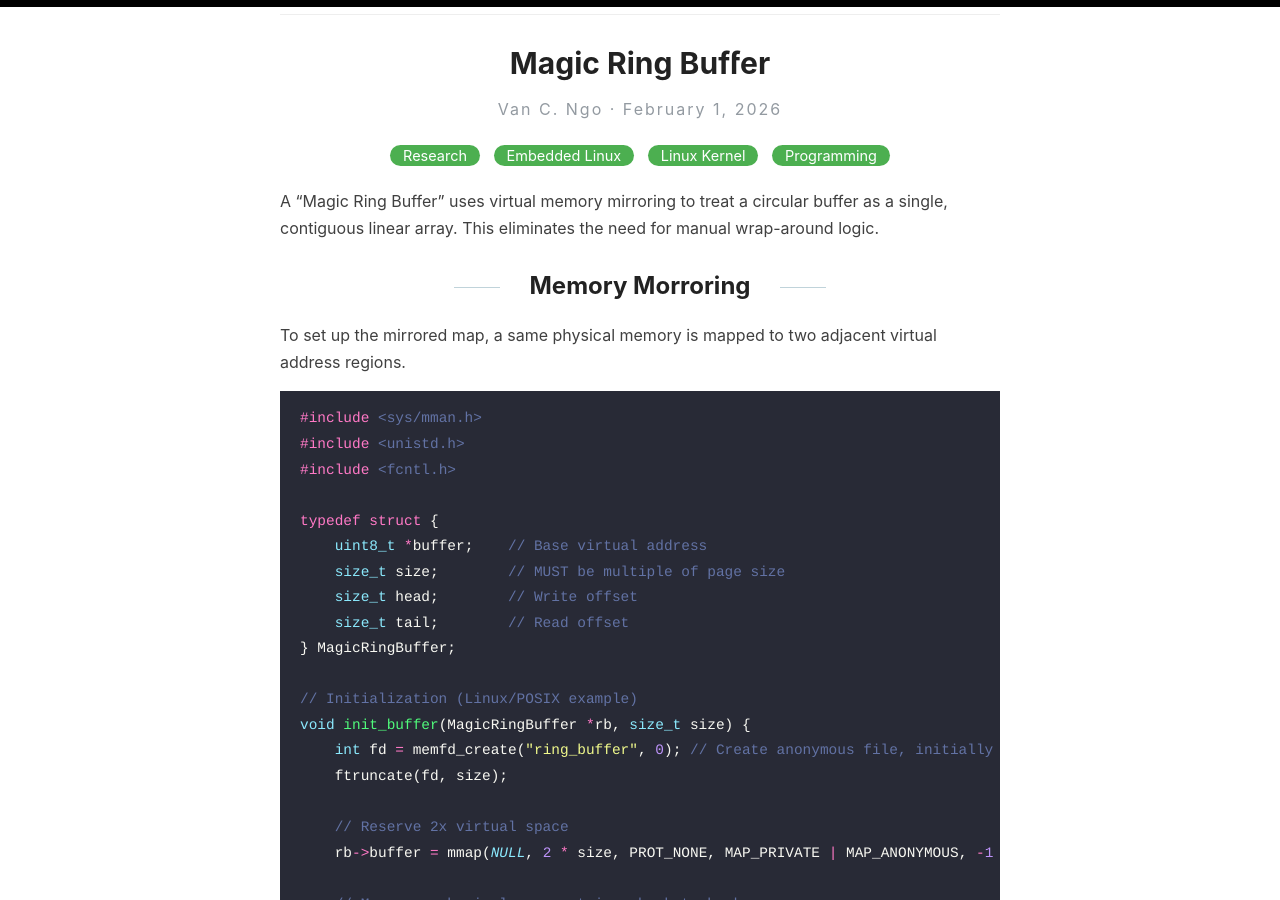
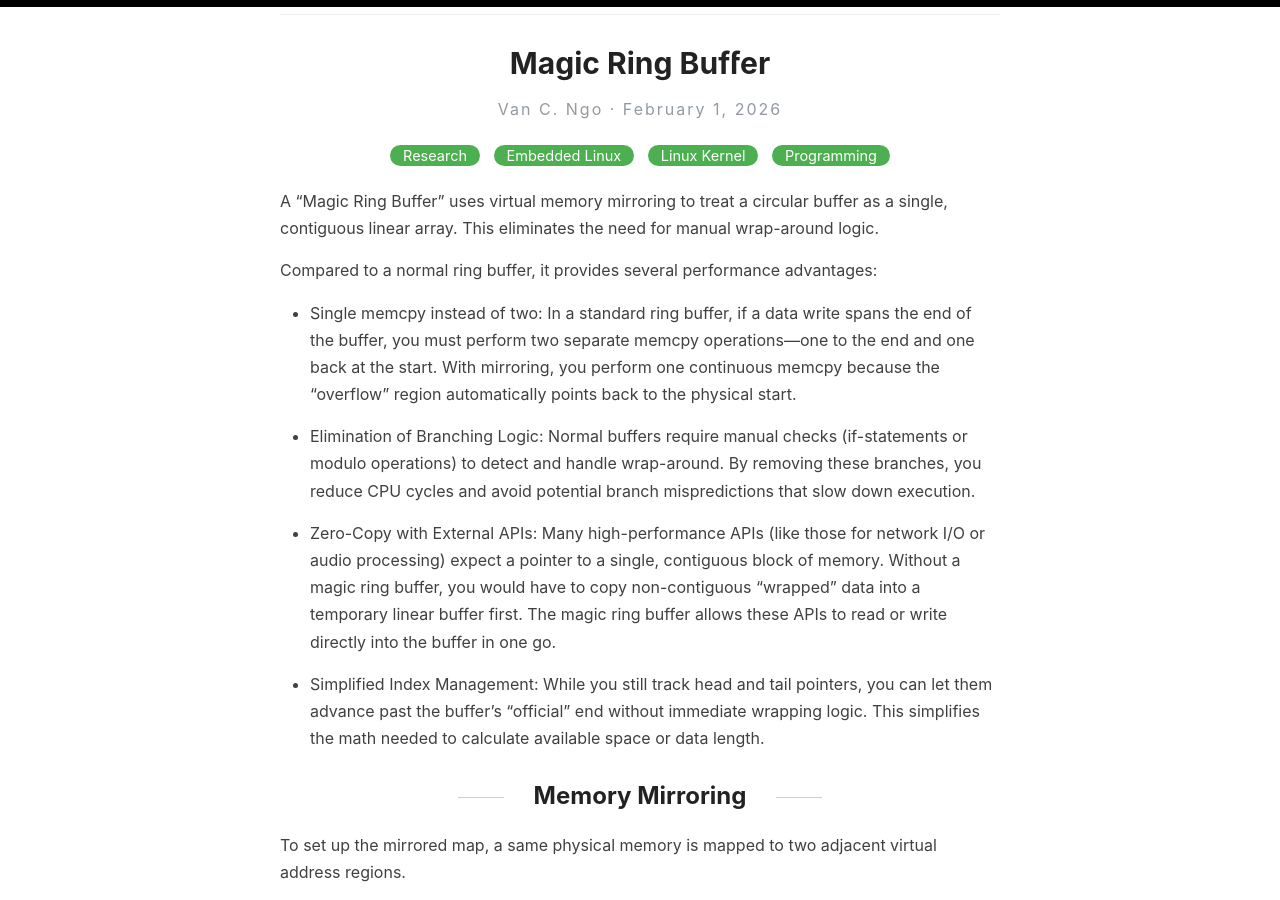
Before and after one commit to channgo2203/channgo2203.github.io, a Jekyll site: the page built from _posts/2026-02-01-magic-ring-buffer.md, in a window 1280 px wide and 900 px high, scrolled down 276 px. Built offline with Jekyll 4.4.1, drawn with Linux system fonts in a browser that asks for light colours.

Commit message:
ringbuffer

```diff
--- a/_posts/2026-02-01-magic-ring-buffer.md
+++ b/_posts/2026-02-01-magic-ring-buffer.md
@@ -14,7 +14,17 @@ comments: true
 
 A "Magic Ring Buffer" uses virtual memory mirroring to treat a circular buffer as a single, contiguous linear array. This eliminates the need for manual wrap-around logic.
 
-## Memory Morroring
+Compared to a normal ring buffer, it provides several performance advantages:
+
+- Single memcpy instead of two: In a standard ring buffer, if a data write spans the end of the buffer, you must perform two separate memcpy operations—one to the end and one back at the start. With mirroring, you perform one continuous memcpy because the "overflow" region automatically points back to the physical start.
+
+- Elimination of Branching Logic: Normal buffers require manual checks (if-statements or modulo operations) to detect and handle wrap-around. By removing these branches, you reduce CPU cycles and avoid potential branch mispredictions that slow down execution.
+
+- Zero-Copy with External APIs: Many high-performance APIs (like those for network I/O or audio processing) expect a pointer to a single, contiguous block of memory. Without a magic ring buffer, you would have to copy non-contiguous "wrapped" data into a temporary linear buffer first. The magic ring buffer allows these APIs to read or write directly into the buffer in one go.
+
+- Simplified Index Management: While you still track head and tail pointers, you can let them advance past the buffer's "official" end without immediate wrapping logic. This simplifies the math needed to calculate available space or data length.
+
+## Memory Mirroring
 
 To set up the mirrored map, a same physical memory is mapped to two adjacent virtual address regions.
 
```
